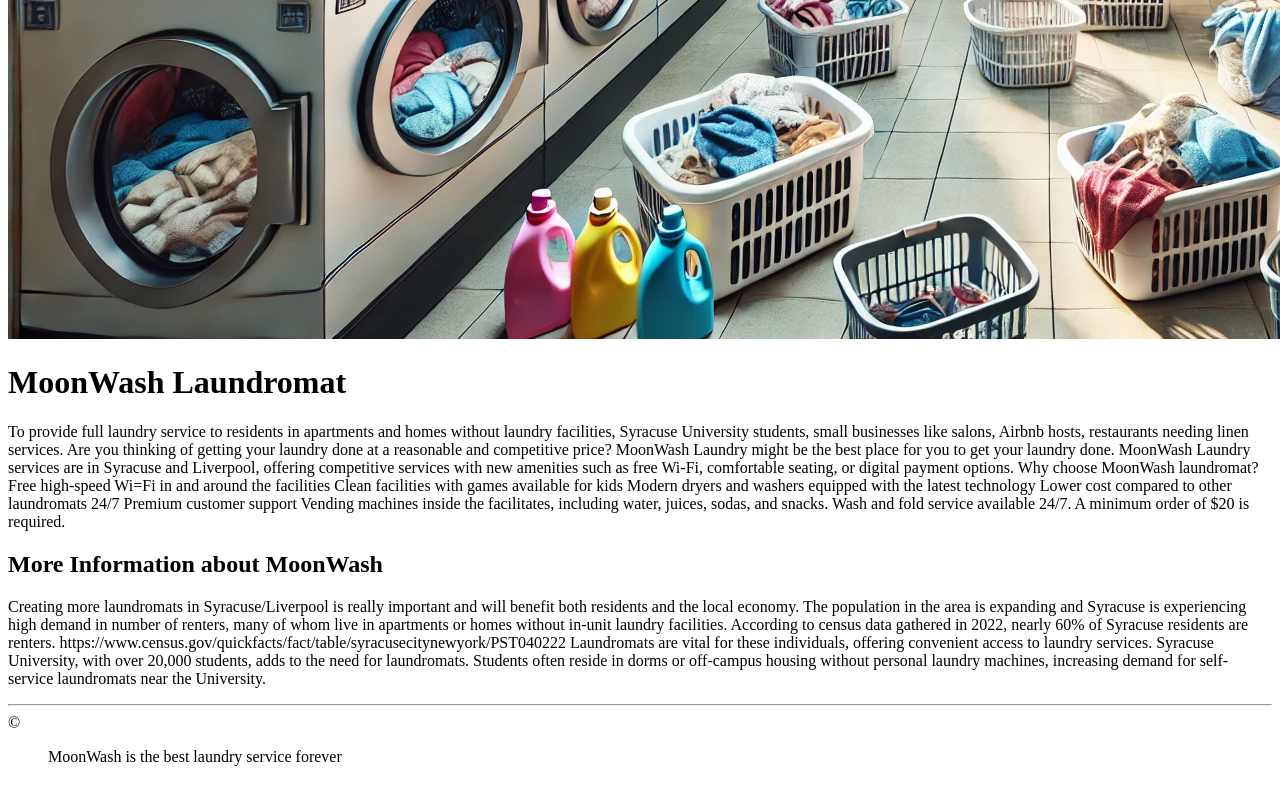
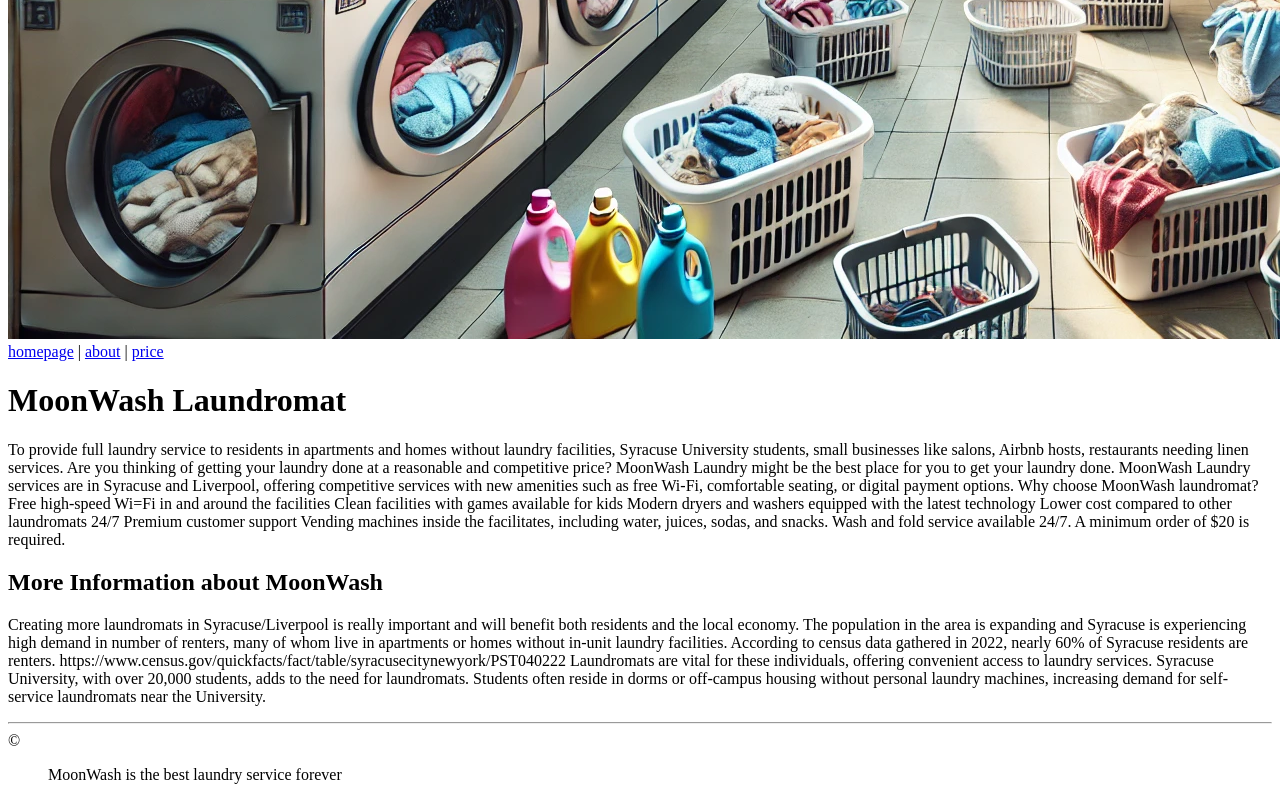
Before and after one commit to beaugaros2002/ist263, a plain HTML site: page project5/description.html in a window 1280 px wide. Shown: the part 693-1493 px from the top of the page. Drawn offline with Linux system fonts and the light colour scheme.

Commit message:
Update description.html

```diff
--- a/project5/description.html
+++ b/project5/description.html
@@ -6,6 +6,11 @@
         <title>project-description</title>
     </head>
     <body>
+        <nav>
+            <a href="description.html">homepage</a> |
+            <a href="about.html">about</a> |
+            <a href="price.html">price</a>
+          </nav>
     <h1>MoonWash Laundromat</h1>
     <p>To provide full laundry service to residents in apartments and homes without laundry facilities, Syracuse University students, small businesses like salons, Airbnb hosts, restaurants needing linen services.
        Are you thinking of getting your laundry done at a reasonable and competitive price? MoonWash Laundry might be the best place for you to get your laundry done. MoonWash Laundry services are in Syracuse and Liverpool, offering competitive services with new amenities such as free Wi-Fi, comfortable seating, or digital payment options.
```
